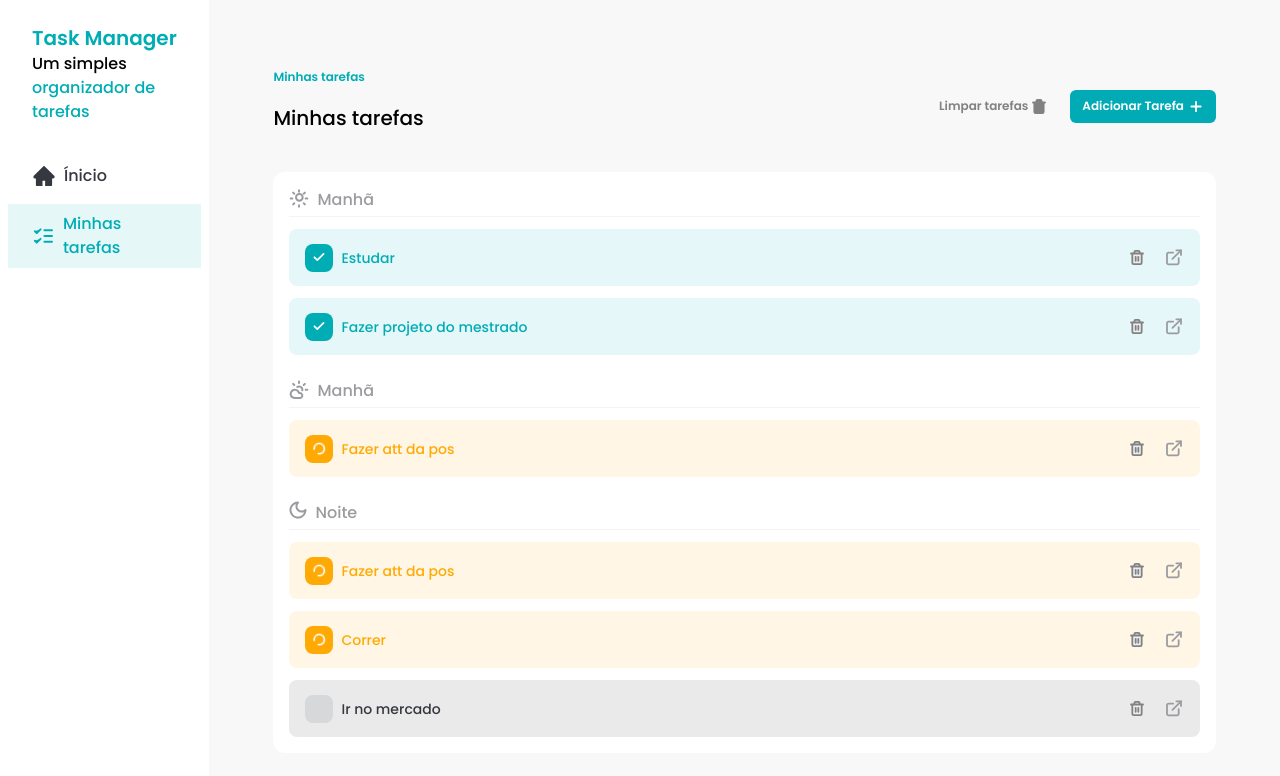
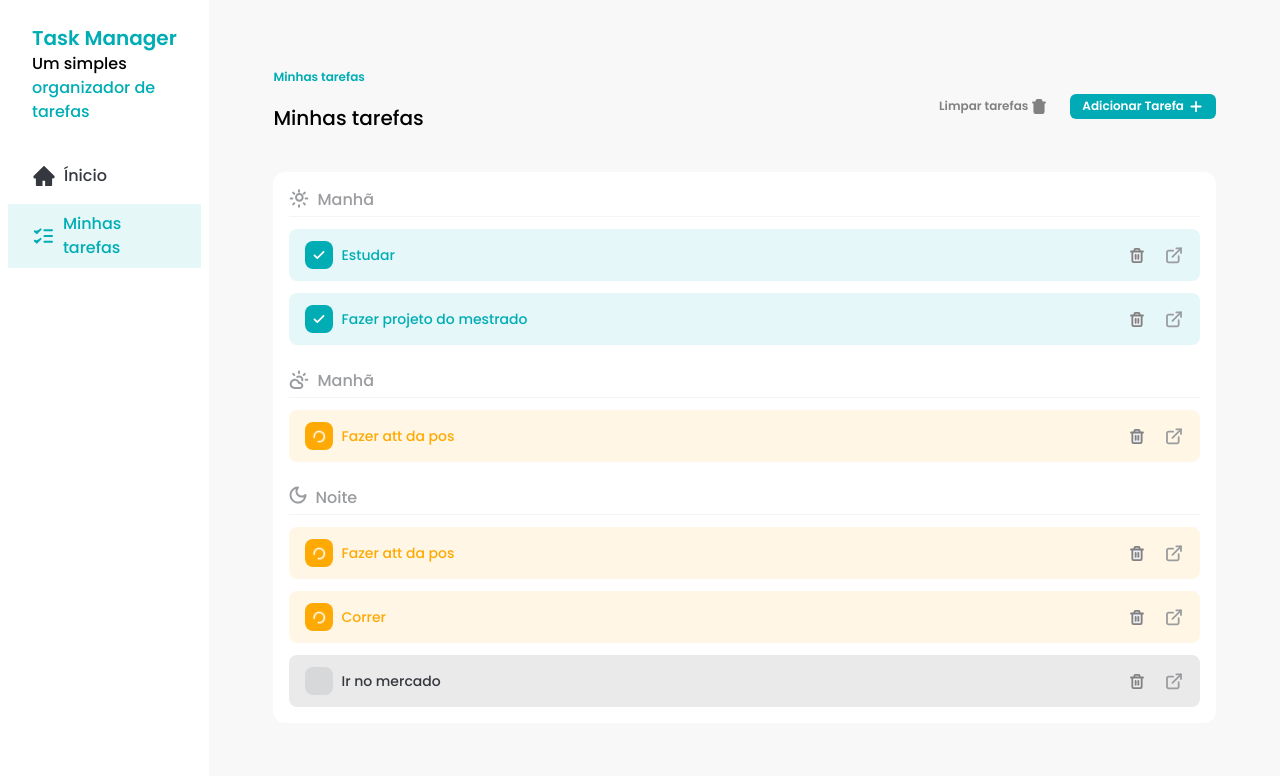
Before and after one commit to devmarcosanjos/taskApp, a React (Vite) app: page / in a window 1280 px wide. Shown: the top 776 px of the page. Built offline with nearby package versions, Linux system fonts and the light colour scheme.

Commit message:
feat: add size secondary variant to button

```diff
--- a/src/components/Button.jsx
+++ b/src/components/Button.jsx
@@ -1,4 +1,10 @@
-const Button = ({ children, varient = "primary", ...rest }) => {
+const Button = ({
+  children,
+  varient = "primary",
+  size = "small",
+  className,
+  ...rest
+}) => {
   const getVarientClasses = () => {
     if (varient === "primary") {
       return "text-white bg-[#00abb5]"
@@ -6,10 +12,20 @@ const Button = ({ children, varient = "primary", ...rest }) => {
     if (varient === "ghost") {
       return "text-[#818181] bg-trasparent"
     }
+
+    if (varient === "secundary") {
+      return "text-[#35383e] bg-[#EEE]"
+    }
+  }
+
+  const getSizeClasses = () => {
+    if (size === "small") return "py-1 text-xs"
+
+    if (size === "large") return "py-2 text-sm"
   }
   return (
     <button
-      className={`flex items-center gap-1 rounded-md px-3 py-2 text-xs font-semibold transition hover:opacity-80 ${getVarientClasses()}`}
+      className={`flex items-center justify-center gap-1 rounded-md px-3 font-semibold transition hover:opacity-80 ${getVarientClasses()} ${getSizeClasses()} ${className}`}
       {...rest}
     >
       {children}
```
